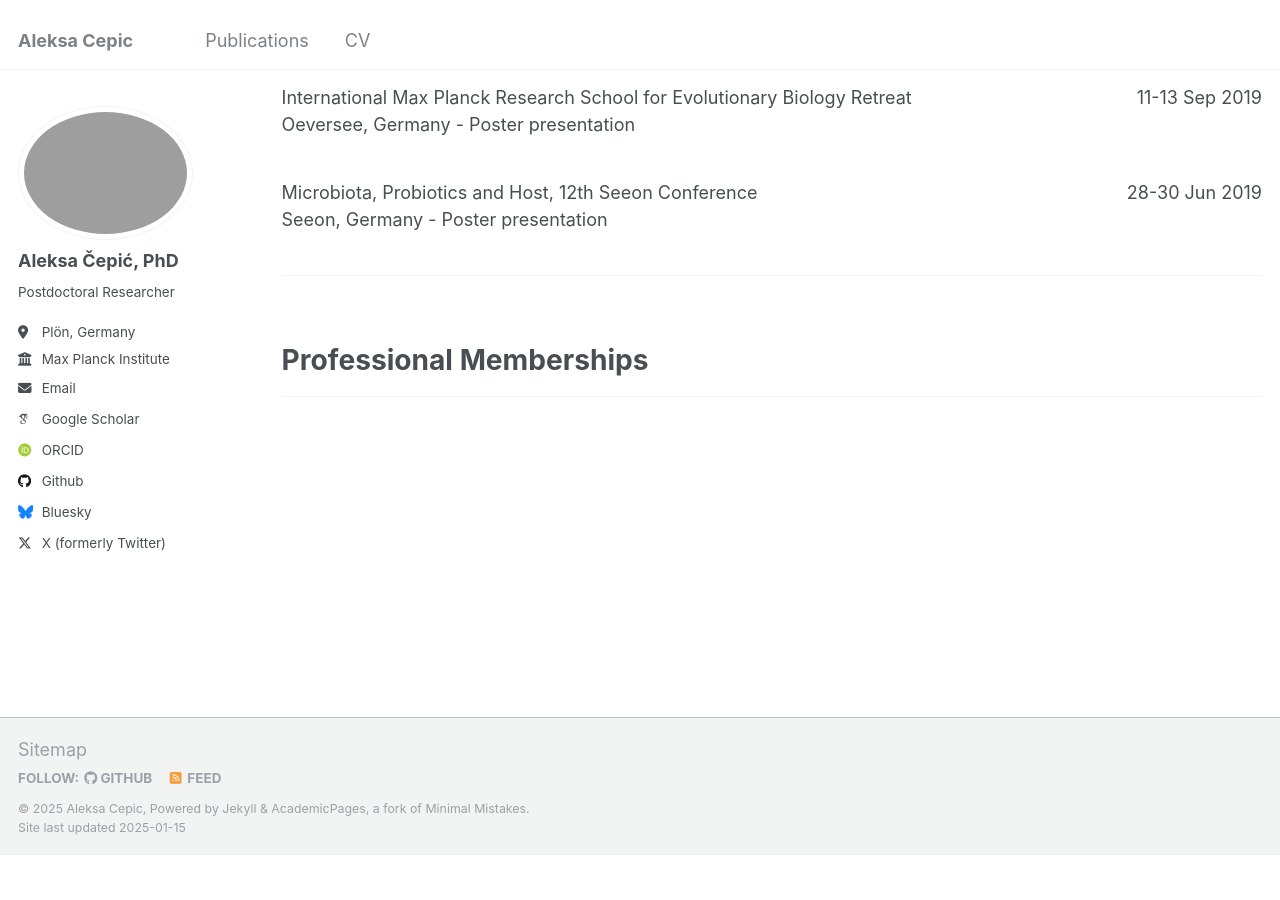
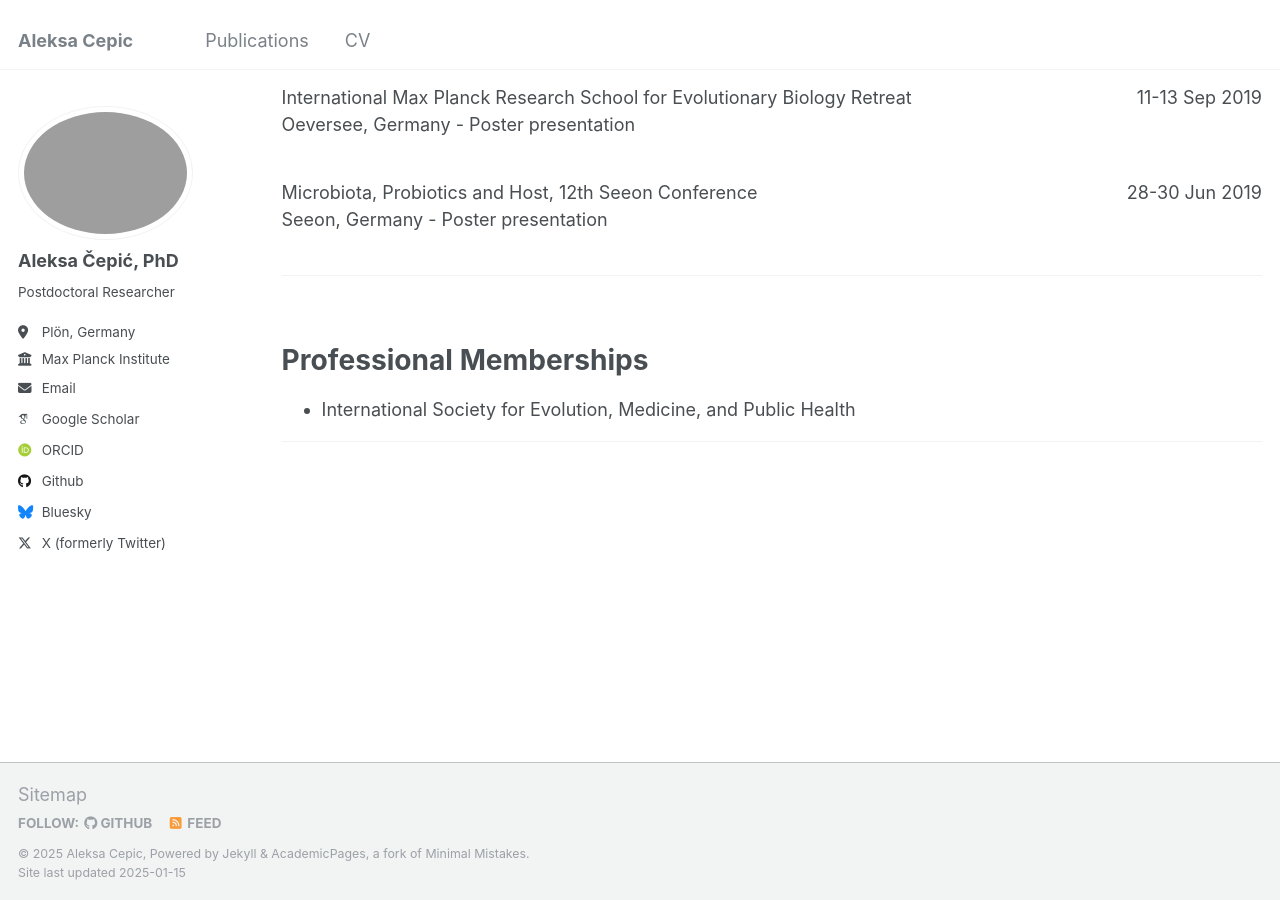
Before and after one commit to drcepic/drcepic.github.io, a Jekyll site: the page built from _pages/cv.md, in a window 1280 px wide and 900 px high, scrolled down 1457 px. Built offline with Jekyll 4.4.1, drawn with Linux system fonts in a browser that asks for light colours; some web fonts are replaced; before the commit the page ends 2312 px from its top, so only the background shows below that.

Commit message:
Update cv.md

```diff
--- a/_pages/cv.md
+++ b/_pages/cv.md
@@ -171,6 +171,8 @@ Conferences
 Professional Memberships
 ======
 
+- International Society for Evolution, Medicine, and Public Health
+
 <hr>
 
 <br/>
```
